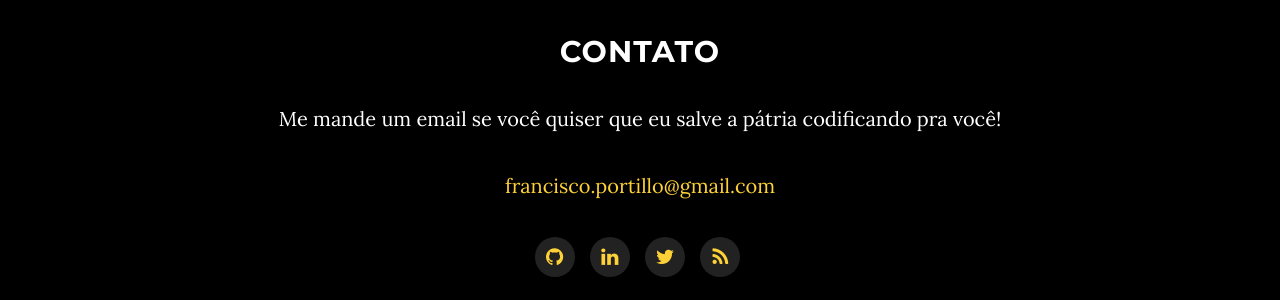
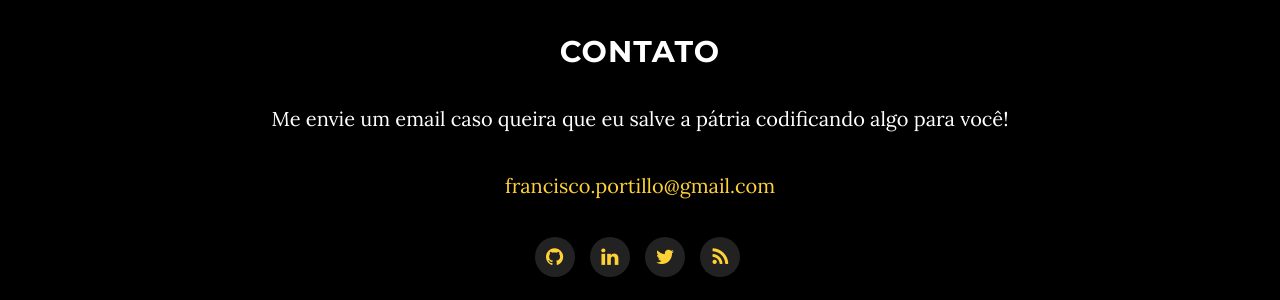
Before and after one commit to fportillo/fportillo.github.io, a Jekyll site: the page built from index.html, in a window 1280 px wide and 900 px high, scrolled down 3096 px. Shown: the part 154-454 px from the top of the window. Built offline with Jekyll 4.4.1, drawn with Linux system fonts in a browser that asks for light colours; nearby versions of some CDN libraries; comment, search, counter and statistics services are not loaded.

Commit message:
better phrasing

```diff
--- a/contact.html
+++ b/contact.html
@@ -5,4 +5,4 @@ title: Contato
 ---
 ## Contato
 
-Me mande um email se você quiser que eu salve a pátria codificando pra você!
+Me envie um email caso queira que eu salve a pátria codificando algo para você!
```
